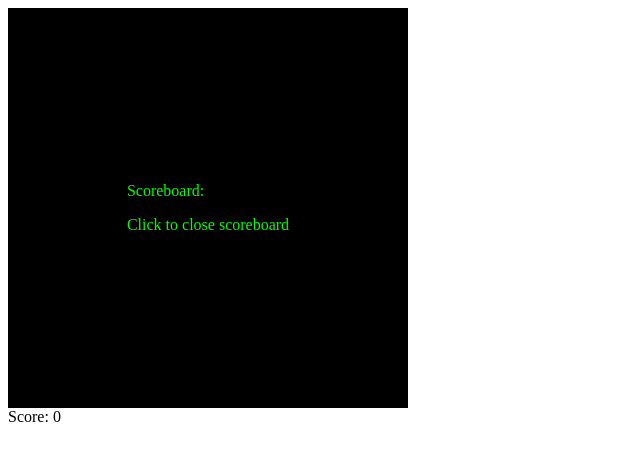
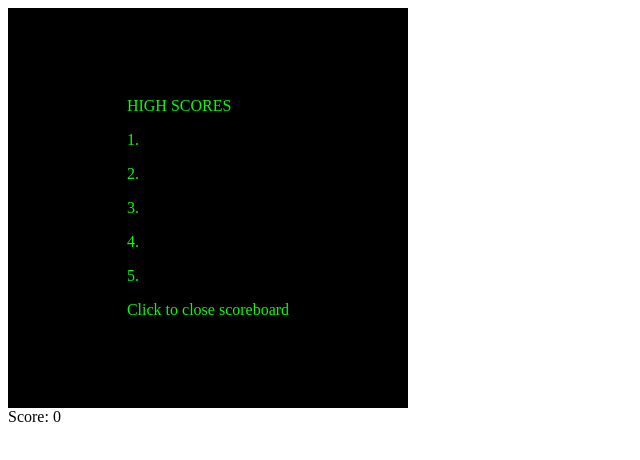
Before and after one commit to kris-bond/snake-js, a plain HTML site: page docs/index.html in a window 1280 px wide. Both pictures are taken after a click on the button "SCORES". Shown: the whole page, without its empty margins (0-640 px from the left). Drawn offline with Linux system fonts and the light colour scheme.

Commit message:
Setting up scoreboard data

```diff
--- a/docs/index.html
+++ b/docs/index.html
@@ -21,7 +21,12 @@
 
     <div id="scoreboard" onclick="hideScores()">
         <div id="scoreboard-text">
-            <p>Scoreboard:</p>
+            <p>HIGH SCORES</p>
+            <p>1.</p>
+            <p>2.</p>
+            <p>3.</p>
+            <p>4.</p>
+            <p>5.</p>
             <p>Click to close scoreboard</p>
         </div>
     </div>
```
Also changed, not shown: scores.json (added, +22 -0 lines).
